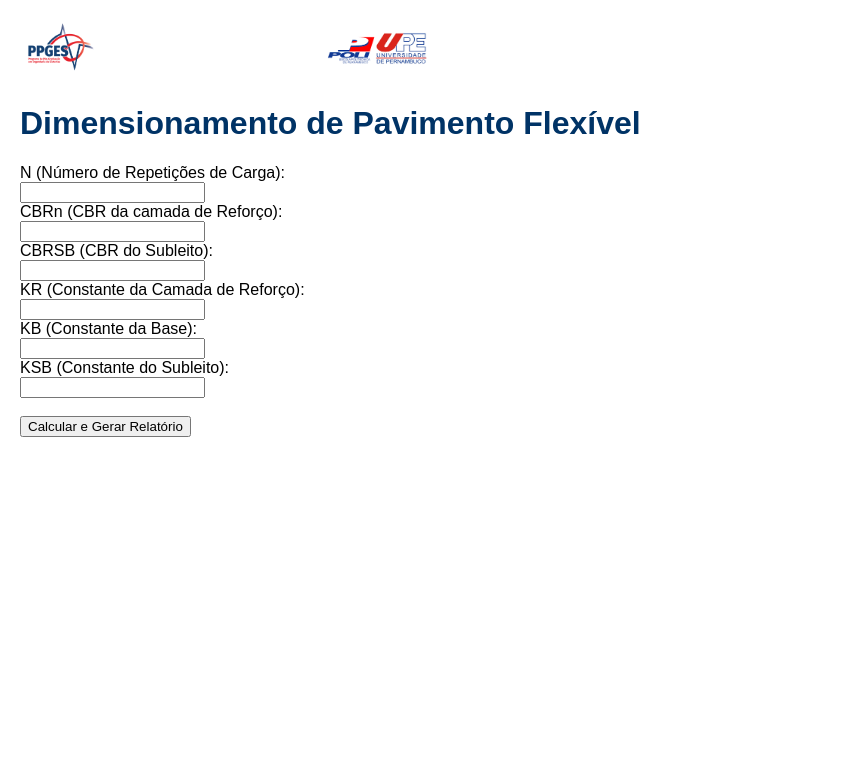
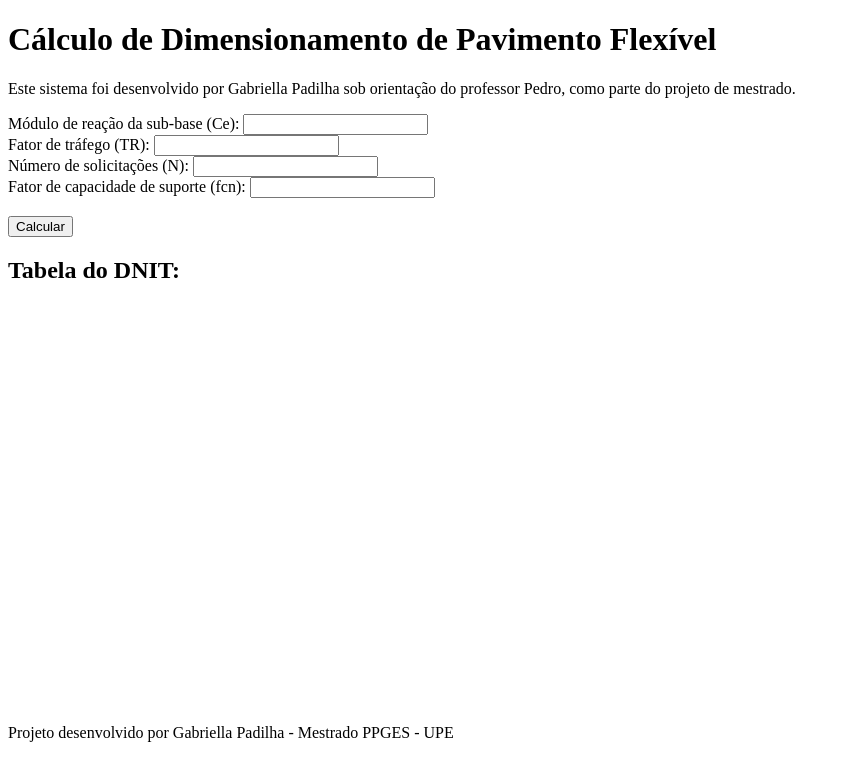
Before and after one commit to gabivilaca/dimensionamento-pavimento, a Flask app: page / in a window 1280 px wide. Shown: the top 781 px of the page, without its empty margins (0-850 px from the left). Run offline with Flask 3, Linux system fonts and the light colour scheme.

Commit message:
Versão final com layout corrigido, resultados na tela e tabela DNIT

```diff
--- a/app.py
+++ b/app.py
@@ -1,40 +1,22 @@
 
-from flask import Flask, render_template, request, send_file
-import pdfkit
-import os
-from datetime import datetime
-
+from flask import Flask, render_template, request
 app = Flask(__name__)
 
-@app.route('/')
+@app.route('/', methods=['GET', 'POST'])
 def index():
-    return render_template('index.html')
+    resultado = None
+    if request.method == 'POST':
+        try:
+            ce = float(request.form['ce'])
+            tr = float(request.form['tr'])
+            n = float(request.form['n'])
+            fcn = float(request.form['fcn'])
 
-@app.route('/resultado', methods=['POST'])
-def resultado():
-    try:
-        N = float(request.form['N'])
-        CBRn = float(request.form['CBRn'])
-        CBRSB = float(request.form['CBRSB'])
-        KR = float(request.form['KR'])
-        KB = float(request.form['KB'])
-        KSB = float(request.form['KSB'])
-
-        # Cálculo de cada camada
-        hR = ((N / (CBRn * KR)) ** 0.25) * 10
-        hB = ((N / (CBRSB * KB)) ** 0.25) * 10
-        hSB = ((N / (CBRSB * KSB)) ** 0.25) * 10
-
-        # Gera relatório PDF
-        rendered = render_template('resultado.html', N=N, CBRn=CBRn, CBRSB=CBRSB, KR=KR, KB=KB, KSB=KSB, hR=hR, hB=hB, hSB=hSB, data=datetime.now())
-        path_wkhtmltopdf = '/usr/bin/wkhtmltopdf'
-        config = pdfkit.configuration(wkhtmltopdf=path_wkhtmltopdf) if os.path.exists(path_wkhtmltopdf) else None
-        pdfkit.from_string(rendered, 'relatorio.pdf', configuration=config)
-
-        return send_file('relatorio.pdf', as_attachment=True)
-
-    except Exception as e:
-        return f"Ocorreu um erro: {e}"
+            log_n = (log10(n) - log10(tr * ce)) / log10(fcn)
+            resultado = round(log_n, 2)
+        except Exception as e:
+            resultado = f"Erro: {e}"
+    return render_template('index.html', resultado=resultado)
 
 if __name__ == '__main__':
     app.run(debug=True)
--- a/requirements.txt
+++ b/requirements.txt
@@ -1,4 +1 @@
 flask
-pdfkit
-gunicorn
-Jinja2
--- a/static/style.css
+++ /dev/null
@@ -1,12 +0,0 @@
-
-body {
-    font-family: Arial, sans-serif;
-    margin: 20px;
-}
-header img {
-    height: 60px;
-    margin-right: 20px;
-}
-h1 {
-    color: #003366;
-}
--- a/templates/index.html
+++ b/templates/index.html
@@ -1,31 +1,35 @@
 
 <!DOCTYPE html>
-<html lang="pt-BR">
+<html lang="pt-br">
 <head>
     <meta charset="UTF-8">
     <title>Dimensionamento de Pavimento</title>
-    <link rel="stylesheet" href="{{ url_for('static', filename='style.css') }}">
 </head>
 <body>
-    <header>
-        <img src="{{ url_for('static', filename='logo_poli.png') }}" alt="Logo POLI">
-        <img src="{{ url_for('static', filename='logo_ppges.png') }}" alt="Logo PPGES">
-        <h1>Dimensionamento de Pavimento Flexível</h1>
-    </header>
-    <form action="/resultado" method="post">
-        <label>N (Número de Repetições de Carga):</label><br>
-        <input type="number" name="N" required step="any"><br>
-        <label>CBRn (CBR da camada de Reforço):</label><br>
-        <input type="number" name="CBRn" required step="any"><br>
-        <label>CBRSB (CBR do Subleito):</label><br>
-        <input type="number" name="CBRSB" required step="any"><br>
-        <label>KR (Constante da Camada de Reforço):</label><br>
-        <input type="number" name="KR" required step="any"><br>
-        <label>KB (Constante da Base):</label><br>
-        <input type="number" name="KB" required step="any"><br>
-        <label>KSB (Constante do Subleito):</label><br>
-        <input type="number" name="KSB" required step="any"><br><br>
-        <button type="submit">Calcular e Gerar Relatório</button>
+    <h1>Cálculo de Dimensionamento de Pavimento Flexível</h1>
+    <p>Este sistema foi desenvolvido por Gabriella Padilha sob orientação do professor Pedro, como parte do projeto de mestrado.</p>
+
+    <form method="POST">
+        <label>Módulo de reação da sub-base (Ce):</label>
+        <input type="number" step="any" name="ce" required><br>
+        <label>Fator de tráfego (TR):</label>
+        <input type="number" step="any" name="tr" required><br>
+        <label>Número de solicitações (N):</label>
+        <input type="number" step="any" name="n" required><br>
+        <label>Fator de capacidade de suporte (fcn):</label>
+        <input type="number" step="any" name="fcn" required><br><br>
+        <input type="submit" value="Calcular">
     </form>
+
+    {% if resultado %}
+        <h2>Resultado:</h2>
+        <p>Espessura calculada da camada: {{ resultado }}</p>
+    {% endif %}
+
+    <h2>Tabela do DNIT:</h2>
+    <img src="{{ url_for('static', filename='tabela_dnit.png') }}" alt="Tabela do DNIT" style="max-width:100%;">
+    <footer>
+        <p>Projeto desenvolvido por Gabriella Padilha - Mestrado PPGES - UPE</p>
+    </footer>
 </body>
 </html>
```
Also changed, not shown: templates/resultado.html (deleted, +0 -42 lines), static/logo_poli.png (deleted), static/logo_ppges.png (deleted), static/tabela_dnit.png.
